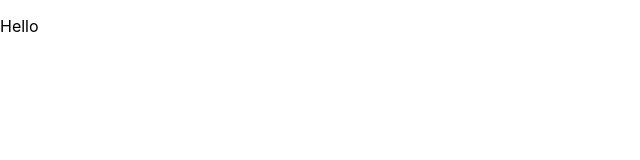
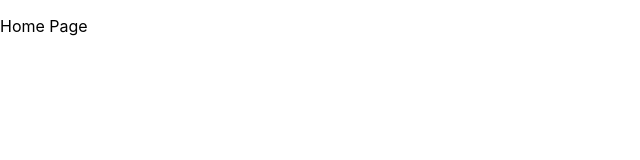
Before and after one commit to mglavey/ReactModal, a React (Create React App) app in the folder modal/: page / in a window 1280 px wide. Shown: the top 160 px of the page, without its empty margins (0-640 px from the left). Built offline with nearby package versions, Linux system fonts and the light colour scheme.

Commit message:
added login page and login router

```diff
--- a/modal/src/App.js
+++ b/modal/src/App.js
@@ -1,6 +1,7 @@
 import React, { Component } from 'react';
 import { BrowserRouter, Route } from 'react-router-dom';
-import Home from './components/Home'
+import Home from './components/home/Home'
+import Login from './components/login/Login'
 
 
 
@@ -8,7 +9,10 @@
   render() {
     return (
       <BrowserRouter>
-        <Route path="/" component={Home} />
+        <div>
+          <Route path="/" component={Home} exact />
+          <Route path="/login" component={Login} />
+        </div>
       </BrowserRouter>
     );
   }
--- /dev/null
+++ b/modal/src/components/home/Home.js
@@ -0,0 +1,11 @@
+import React, { Component } from 'react';
+
+class Home extends Component {
+    render() {
+        return (
+            <p>Home Page</p>
+        );
+    }
+}
+
+export default Home;
--- a/modal/src/components/Home.js
+++ b/modal/src/components/login/Login.js
@@ -1,11 +1,11 @@
 import React, { Component } from 'react';
 
-class Home extends Component {
+class Login extends Component {
     render() {
         return (
-            <p>Hello</p>
+            <p>Login Page</p>
         );
     }
 }
 
-export default Home;
+export default Login;
```
Also changed, not shown: modal/src/App.css (+0 -29 lines), modal/src/components/Login.js (deleted), modal/src/logo.svg (deleted), 1 other file (tests, documents, lock files or other folders).
